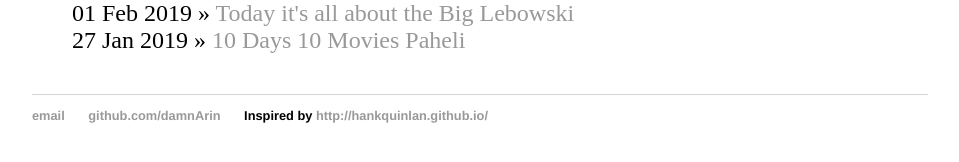
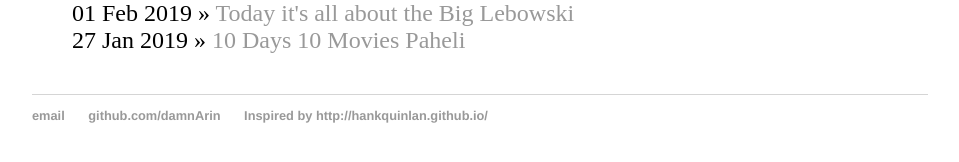
Before and after one commit to damnArin/damnArin.github.io, a Jekyll site: the page built from blog/index.html, in a window 1280 px wide. Shown: the part 224-386 px from the top of the page, without its empty margins (160-1119 px from the left). Built offline with Jekyll 4.4.1, drawn with Linux system fonts in a browser that asks for light colours; some of the changed lines change nothing that is shown.

Commit message:
Added courtesy

```diff
--- a/_layouts/default.html
+++ b/_layouts/default.html
@@ -23,7 +23,7 @@
 	    		<ul>
 	        		<li><a href="mailto:palarindam1991@gmail.com">email</a></li>
 	        		<li><a href="https://github.com/damnArin">github.com/damnArin</a></li>
-	        		<li>Inspired by <a href="https://github.com/">http://hankquinlan.github.io/</a></li>
+	        		<li><a href="https://github.com/">Inspired by http://hankquinlan.github.io/</a></li>
 				</ul>
 			</footer>
 		</body>
```
